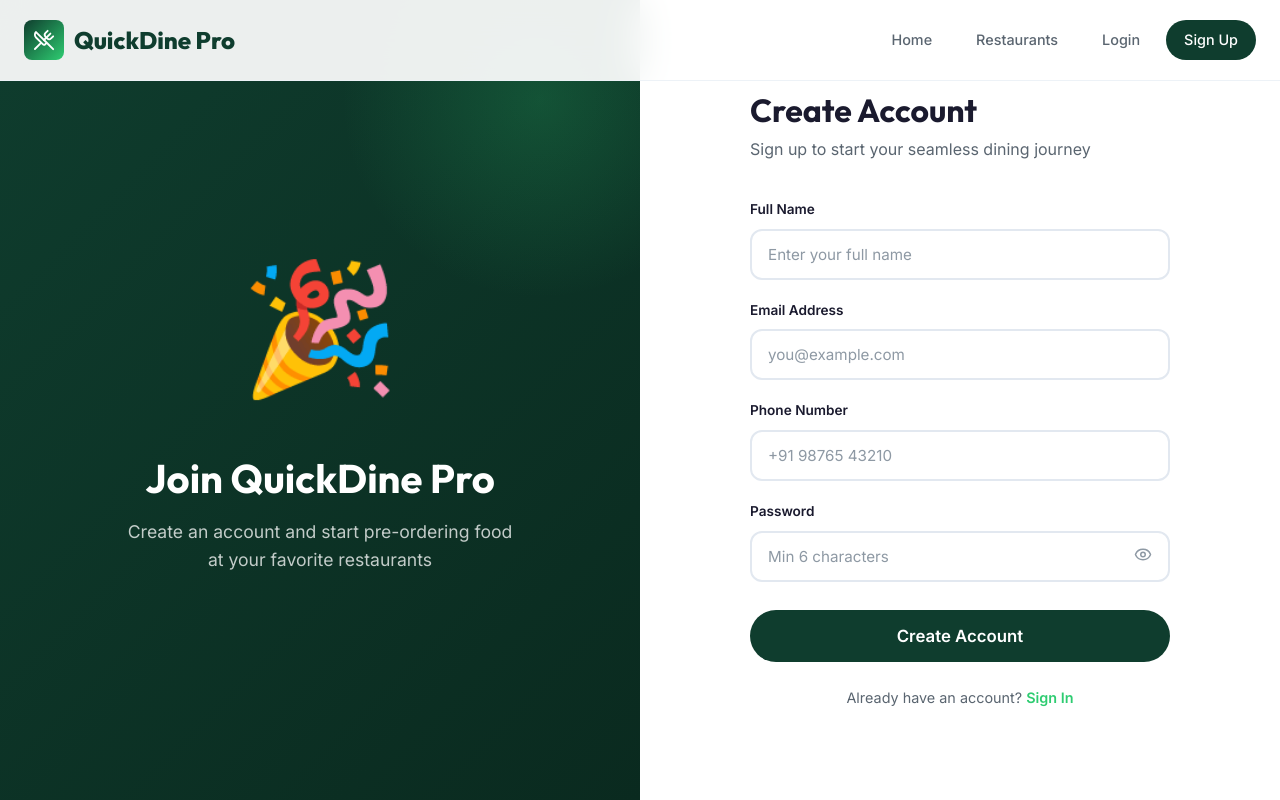
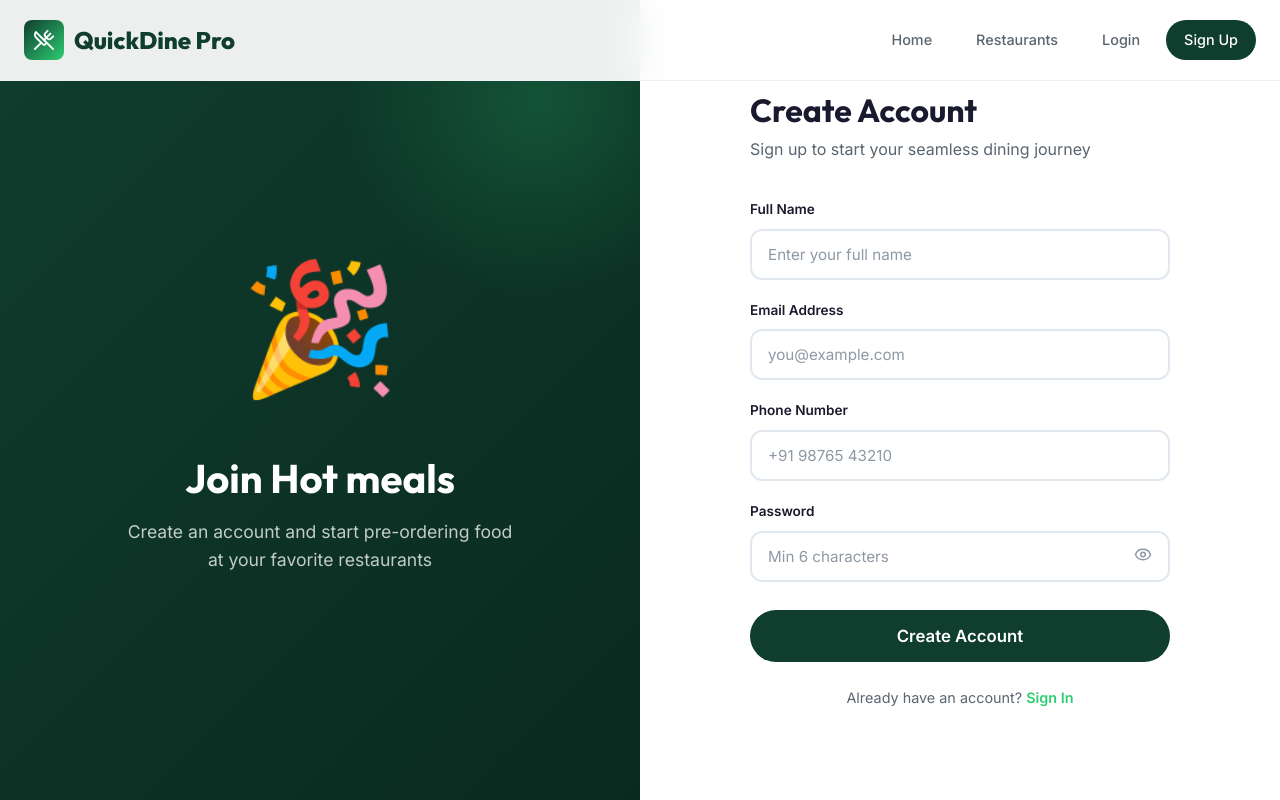
Before and after one commit to g17020395-star/Quick-dine-pro, a React (Vite) app: page /signup in a window 1280 px wide. Shown: the top 800 px of the page. Built offline with nearby package versions, Linux system fonts and the light colour scheme.

Commit message:
Update signup heading from 'QuickDine Pro' to 'Hot meals'

```diff
--- a/src/pages/Signup.jsx
+++ b/src/pages/Signup.jsx
@@ -42,7 +42,7 @@ export default function Signup() {
       <div className="auth-visual">
         <div className="auth-visual-content">
           <span className="auth-illustration">🎉</span>
-          <h2>Join QuickDine Pro</h2>
+          <h2>Join Hot meals</h2>
           <p>Create an account and start pre-ordering food at your favorite restaurants</p>
         </div>
       </div>
```
